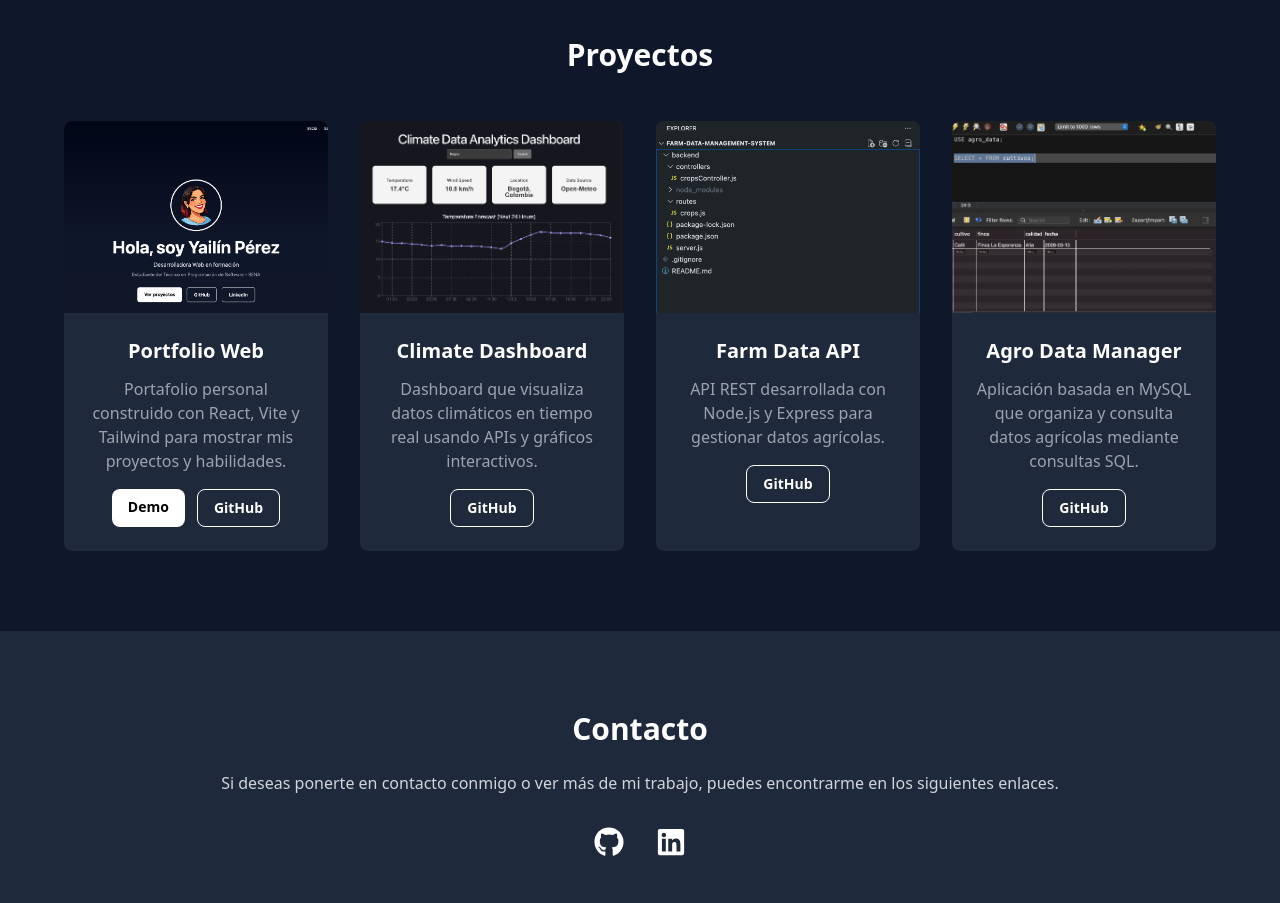
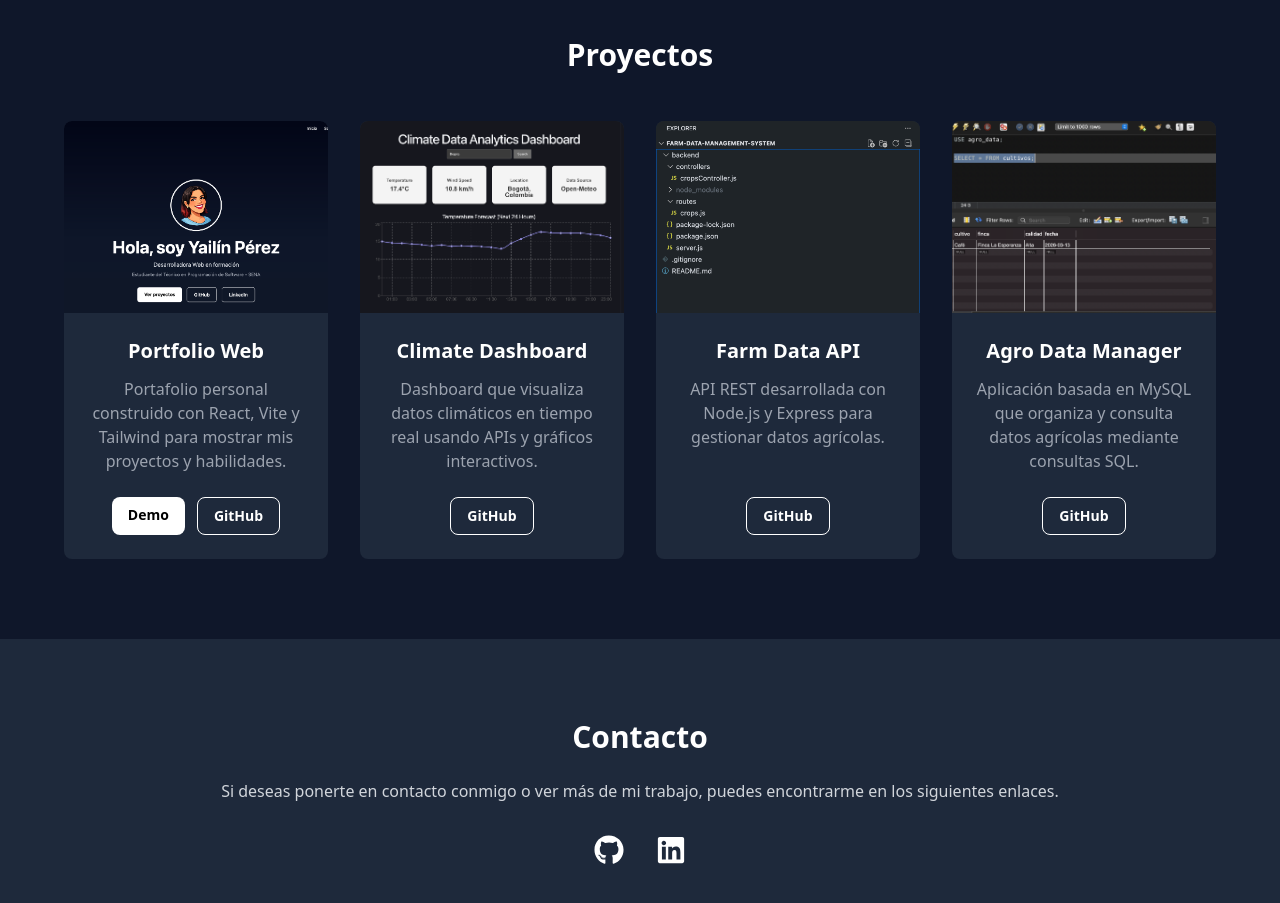
Before and after one commit to yailinpvdev/portfolio, a React (Vite) app: page / in a window 1280 px wide. Shown: the part 1600-2503 px from the top of the page. Built offline with nearby package versions, Linux system fonts and the light colour scheme.

Commit message:
feat: align project buttons and add repository links

```diff
--- a/src/components/Projects.jsx
+++ b/src/components/Projects.jsx
@@ -16,7 +16,7 @@ function Projects() {
 
 
           {/* Portfolio */}
-          <div className="bg-slate-800 rounded-lg overflow-hidden transform transition duration-300 hover:-translate-y-2 hover:shadow-xl hover:shadow-black/30">
+          <div className="bg-slate-800 rounded-lg overflow-hidden flex flex-col transform transition duration-300 hover:-translate-y-2 hover:shadow-xl hover:shadow-black/30">
 
             <div className="overflow-hidden">
               <img
@@ -26,17 +26,18 @@ function Projects() {
               />
             </div>
 
-            <div className="p-6">
+            <div className="p-6 flex flex-col flex-grow">
+
               <h3 className="text-xl font-semibold mb-3">
                 Portfolio Web
               </h3>
 
-              <p className="text-gray-400 mb-4">
+              <p className="text-gray-400 mb-6">
                 Portafolio personal construido con React, Vite y Tailwind
                 para mostrar mis proyectos y habilidades.
               </p>
 
-              <div className="flex gap-3 justify-center">
+              <div className="flex gap-3 justify-center mt-auto">
 
                 <a
                   href="https://yailinpvdev.github.io/portfolio/"
@@ -63,7 +64,7 @@ function Projects() {
 
 
           {/* Climate Dashboard */}
-          <div className="bg-slate-800 rounded-lg overflow-hidden transform transition duration-300 hover:-translate-y-2 hover:shadow-xl hover:shadow-black/30">
+          <div className="bg-slate-800 rounded-lg overflow-hidden flex flex-col transform transition duration-300 hover:-translate-y-2 hover:shadow-xl hover:shadow-black/30">
 
             <div className="overflow-hidden">
               <img
@@ -73,18 +74,18 @@ function Projects() {
               />
             </div>
 
-            <div className="p-6">
+            <div className="p-6 flex flex-col flex-grow">
 
               <h3 className="text-xl font-semibold mb-3">
                 Climate Dashboard
               </h3>
 
-              <p className="text-gray-400 mb-4">
+              <p className="text-gray-400 mb-6">
                 Dashboard que visualiza datos climáticos en tiempo real
                 usando APIs y gráficos interactivos.
               </p>
 
-              <div className="flex justify-center">
+              <div className="flex justify-center mt-auto">
 
                 <a
                   href="https://github.com/yailinpvdev/climate-data-analytics-dashboard"
@@ -103,7 +104,7 @@ function Projects() {
 
 
           {/* Farm API */}
-          <div className="bg-slate-800 rounded-lg overflow-hidden transform transition duration-300 hover:-translate-y-2 hover:shadow-xl hover:shadow-black/30">
+          <div className="bg-slate-800 rounded-lg overflow-hidden flex flex-col transform transition duration-300 hover:-translate-y-2 hover:shadow-xl hover:shadow-black/30">
 
             <div className="overflow-hidden">
               <img
@@ -113,18 +114,18 @@ function Projects() {
               />
             </div>
 
-            <div className="p-6">
+            <div className="p-6 flex flex-col flex-grow">
 
               <h3 className="text-xl font-semibold mb-3">
                 Farm Data API
               </h3>
 
-              <p className="text-gray-400 mb-4">
+              <p className="text-gray-400 mb-6">
                 API REST desarrollada con Node.js y Express
                 para gestionar datos agrícolas.
               </p>
 
-              <div className="flex justify-center">
+              <div className="flex justify-center mt-auto">
 
                 <a
                   href="https://github.com/yailinpvdev/farm-data-management-system"
@@ -143,7 +144,7 @@ function Projects() {
 
 
           {/* Agro Data Manager */}
-          <div className="bg-slate-800 rounded-lg overflow-hidden transform transition duration-300 hover:-translate-y-2 hover:shadow-xl hover:shadow-black/30">
+          <div className="bg-slate-800 rounded-lg overflow-hidden flex flex-col transform transition duration-300 hover:-translate-y-2 hover:shadow-xl hover:shadow-black/30">
 
             <div className="overflow-hidden">
               <img
@@ -153,18 +154,18 @@ function Projects() {
               />
             </div>
 
-            <div className="p-6">
+            <div className="p-6 flex flex-col flex-grow">
 
               <h3 className="text-xl font-semibold mb-3">
                 Agro Data Manager
               </h3>
 
-              <p className="text-gray-400 mb-4">
+              <p className="text-gray-400 mb-6">
                 Aplicación basada en MySQL que organiza y consulta
                 datos agrícolas mediante consultas SQL.
               </p>
 
-              <div className="flex justify-center">
+              <div className="flex justify-center mt-auto">
 
                 <a
                   href="https://github.com/yailinpvdev/agro-data-manager"
```
